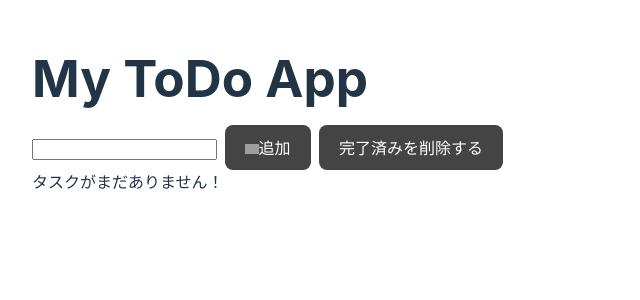
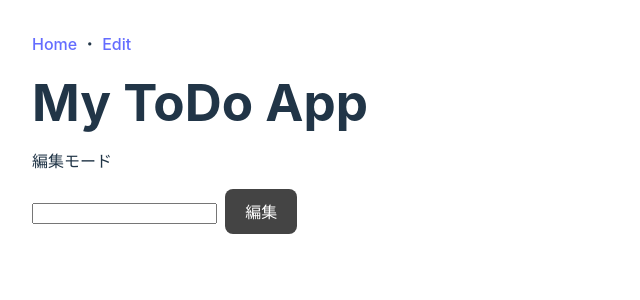
Before and after one commit to masaharu-kato/todo-app, a Vue app: page /edit in a window 1280 px wide. Shown: the top 300 px of the page, without its empty margins (0-640 px from the left). Built offline with nearby package versions, Linux system fonts and the light colour scheme; grey boxes are pictures that could not be loaded.

Commit message:
use pinia to store tasks, change .vue names

```diff
--- a/package.json
+++ b/package.json
@@ -10,6 +10,7 @@
   },
   "dependencies": {
     "path": "^0.12.7",
+    "pinia": "^2.0.23",
     "vue": "^3.2.41",
     "vue-router": "^4.1.6"
   },
--- a/src/App.vue
+++ b/src/App.vue
@@ -1,56 +1,18 @@
 <script lang="ts">
 import { defineComponent } from 'vue'
-import TodoAdd from '@/components/components/TodoAdd.vue'
-import TodoList from '@/components/components/TodoList.vue'
-
+import Home from '@/components/pages/Home.vue'
 export default defineComponent({
-  components: {
-    TodoAdd,
-    TodoList,
-  },
-  data() {
-    return {
-      tasks: [
-        // {
-        //   text: "Vueをマスターする",
-        //   done: true,
-        // }, {
-        //   text: "牛乳を買う",
-        //   done: false,
-        // }, {
-        //   text: "家賃を払う",
-        //   done: false,
-        // },
-      ] as { text: string, done: boolean }[]
-    }
-  },
-  methods: {
-    addTask(text: string) {
-      if (!text) {
-        window.alert('内容が入力されていません！')
-        return
-      }
-      this.tasks.push({ text: text, done: false })
-    },
-    removeDoneTasks() {
-      // console.log(this.tasks.map(task => task.done))
-      this.tasks = this.tasks.filter(task => !task.done)
-    },
-  },
+  components: { Home },
 })
 </script>
 
 <template>
+  <router-link to="/">Home</router-link> ・
+  <router-link to="/edit">Edit</router-link>
   <h1>My ToDo App</h1>
-  <TodoAdd @delete-done="removeDoneTasks" @add-todo="addTask" />
-  <div v-if="!tasks.length">
-    タスクがまだありません！
-  </div>
-  <TodoList v-else :tasks="tasks" />
+  <router-view />
 </template>
 
 <style>
-.todo-done {
-  text-decoration: line-through;
-}
+
 </style>
--- /dev/null
+++ b/src/components/components/TaskAdd.vue
@@ -0,0 +1,29 @@
+<script lang="ts">
+import { defineComponent } from 'vue'
+import MyButton from '@/components/basics/MyButton.vue'
+export default defineComponent({
+  components: {
+    MyButton,
+  },
+  emits: ['clear-done-tasks', 'add-new-task'],
+  methods: {
+    addNewTask() {
+      this.$emit('add-new-task', this.input.text)
+      this.input.text = ""
+    },
+  },
+  data() {
+    return {
+      input: {
+        text: '',
+      },
+    }
+  }
+})
+</script>
+
+<template>
+  <input type="text" v-model="input.text" />
+  <MyButton @click="addNewTask"><img src="@/assets/icon-plus.svg" height="10" />追加</MyButton>
+  <MyButton @click="$emit('clear-done-tasks')">完了済みを削除する</MyButton>
+</template>
--- a/src/components/components/TodoAdd.vue
+++ b/src/components/components/TaskEdit.vue
@@ -5,10 +5,10 @@ export default defineComponent({
   components: {
     MyButton,
   },
-  emits: ['delete-done', 'add-todo'],
+  emits: ['edit-task'],
   methods: {
-    addTodo() {
-      this.$emit('add-todo', this.input.text)
+    editTask() {
+      this.$emit('edit-task', this.input.text)
       this.input.text = ""
     },
   },
@@ -24,6 +24,5 @@ export default defineComponent({
 
 <template>
   <input type="text" v-model="input.text" />
-  <MyButton @click="addTodo"><img src="@/assets/icon-plus.svg" height="10" />追加</MyButton>
-  <MyButton @click="$emit('delete-done')">完了済みを削除する</MyButton>
+  <MyButton @click="editTask">編集</MyButton>
 </template>
--- /dev/null
+++ b/src/components/components/TaskList.vue
@@ -0,0 +1,31 @@
+<script lang="ts">
+import { defineComponent, PropType } from 'vue';
+import MyButton from '@/components/basics/MyButton.vue'
+import { Task } from '@/stores/task';
+
+export default defineComponent({
+  components: {
+    MyButton,
+  },
+  props: {
+    tasks: Array as PropType<Task[]>
+  },
+  methods: {
+    openEditMode(task: Task) {
+      console.log('target task:', task)
+      this.$router.push('/edit')
+    }
+  }
+})
+</script>
+
+<template>
+  <ul>
+    <li v-for="task in tasks">
+      <input type="checkbox" v-model="task.done" />
+      <!--
+      --><span :class="{ 'task-done': task.done }">{{ task.text }}</span>
+      <MyButton @click="openEditMode(task)">編集</MyButton>
+    </li>
+  </ul>
+</template>
--- a/src/components/components/TodoList.vue
+++ /dev/null
@@ -1,17 +0,0 @@
-<script lang="ts">
-import { defineComponent, PropType } from 'vue';
-
-export default defineComponent({
-  props: {
-    tasks: Array as PropType<{ text: String, done: boolean }[]>
-  },
-})
-</script>
-
-<template>
-  <ul>
-    <li v-for="task in tasks">
-      <input type="checkbox" v-model="task.done" /><span :class="{ 'todo-done': task.done }">{{ task.text }}</span>
-    </li>
-  </ul>
-</template>
--- a/src/components/pages/Edit.vue
+++ b/src/components/pages/Edit.vue
@@ -0,0 +1,14 @@
+<script lang="ts">
+import TaskEdit from '@/components/components/TaskEdit.vue'
+import { defineComponent } from 'vue';
+export default defineComponent({
+  components: {
+    TaskEdit,
+  }
+})
+</script>
+
+<template>
+  <p>編集モード</p>
+  <TaskEdit />
+</template>
--- a/src/components/pages/Home.vue
+++ b/src/components/pages/Home.vue
@@ -0,0 +1,61 @@
+<script lang="ts">
+import { defineComponent } from 'vue'
+import TaskAdd from '@/components/components/TaskAdd.vue'
+import TaskList from '@/components/components/TaskList.vue'
+import { mapActions, mapStores } from 'pinia'
+import { useTasksStore } from '@/stores/task'
+
+export default defineComponent({
+  components: {
+    TaskAdd: TaskAdd,
+    TaskList: TaskList,
+  },
+  // data() {
+  //   return {
+  //     tasks: [
+  //       // {
+  //       //   text: "Vueをマスターする",
+  //       //   done: true,
+  //       // }, {
+  //       //   text: "牛乳を買う",
+  //       //   done: false,
+  //       // }, {
+  //       //   text: "家賃を払う",
+  //       //   done: false,
+  //       // },
+  //     ] as { text: string, done: boolean }[]
+  //   }
+  // },
+  computed: {
+    ...mapStores(useTasksStore),
+  },
+  methods: {
+    ...mapActions(useTasksStore, ['addTask', 'clearDoneTasks']),
+    addNewTask(text: string) {
+      if (!text) {
+        window.alert('内容が入力されていません！')
+        return
+      }
+      this.tasksStore.addTask({ text: text, done: false })
+    },
+    // removeDoneTasks() {
+    //   // console.log(this.tasks.map(task => task.done))
+    //   this.tasks = this.tasks.filter(task => !task.done)
+    // },
+  },
+})
+</script>
+
+<template>
+  <TaskAdd @clear-done-tasks="clearDoneTasks" @add-new-task="addNewTask" />
+  <div v-if="!tasksStore.tasks.length">
+    タスクがまだありません！
+  </div>
+  <TaskList v-else :tasks="tasksStore.tasks" />
+</template>
+
+<style>
+.task-done {
+  text-decoration: line-through;
+}
+</style>
--- /dev/null
+++ b/src/stores/task.ts
@@ -0,0 +1,27 @@
+import { defineStore } from 'pinia'
+
+export interface Task { text: String, done: boolean }
+
+export const useTasksStore = defineStore('tasks', {
+  state: () => {
+    return {
+      tasks: [
+        // {
+        //   text: 'Sample pinia stored task',
+        //   done: false
+        // },
+      ] as Task[],
+    }
+  },
+  actions: {
+    addTask(task: Task) {
+      this.tasks.push(task)
+    },
+    editTask(task: Task) {
+      console.log('Edit task (not implemented):', task)
+    },
+    clearDoneTasks() {
+      this.tasks = this.tasks.filter(task => !task.done)
+    },
+  }
+})
```
Also changed, not shown: src/main.ts (+6 -1 lines), src/router.ts (+15 -0 lines), 1 other file (tests, documents, lock files or other folders).
